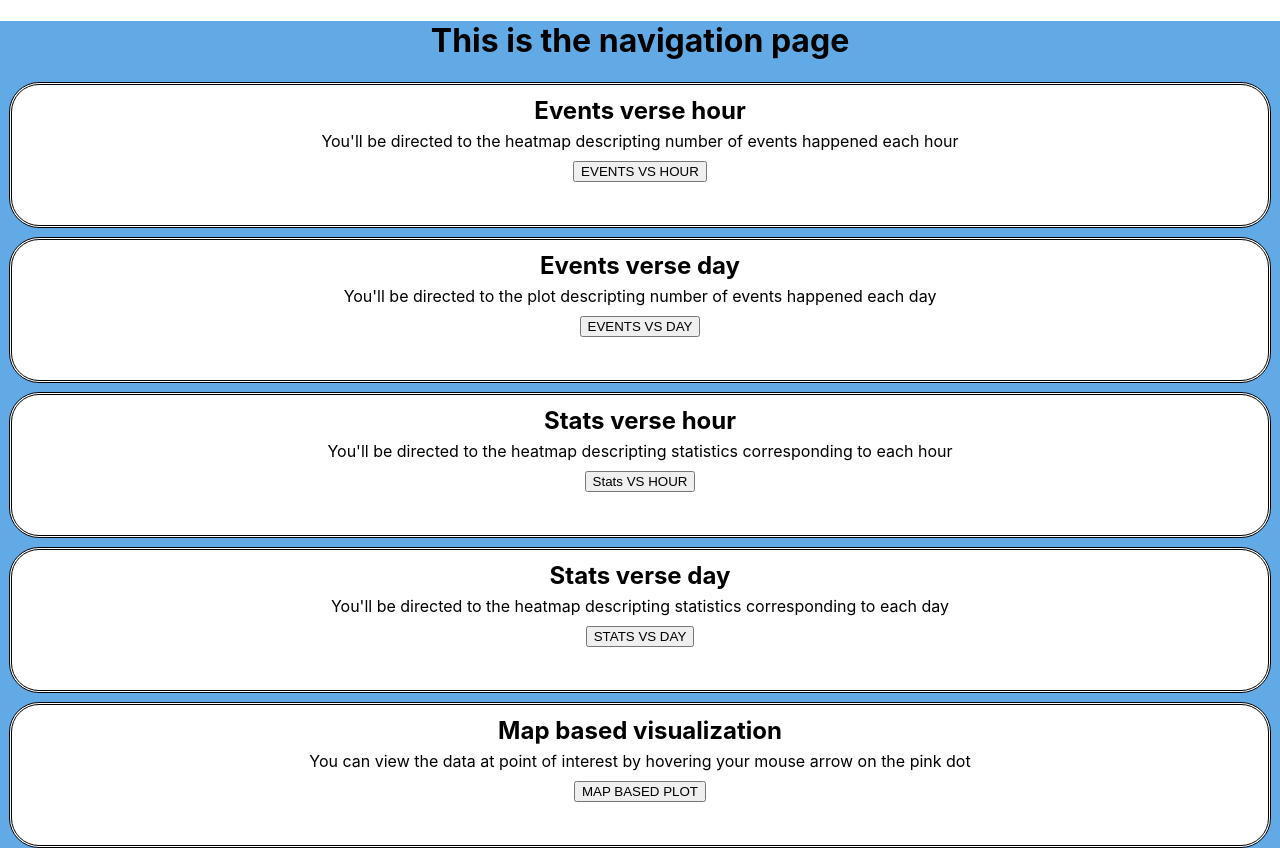
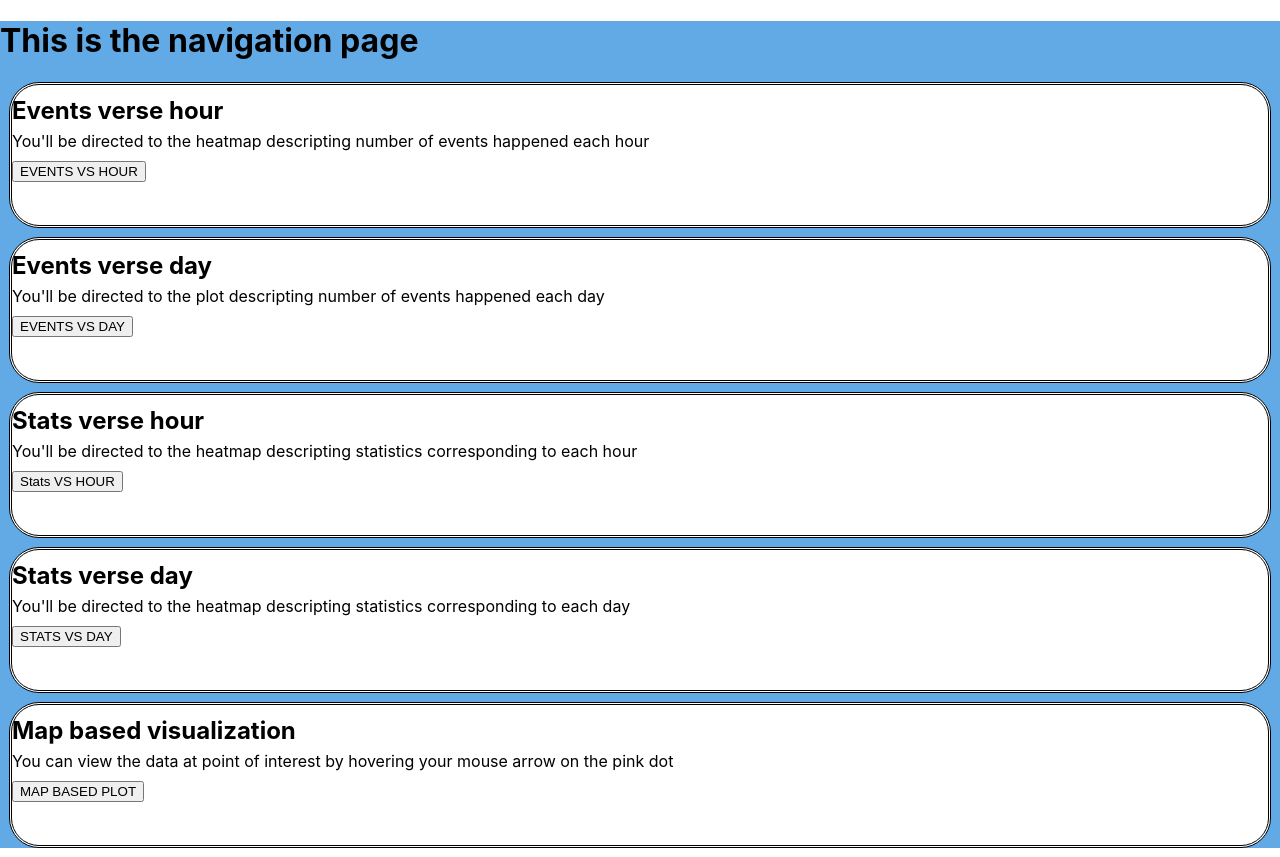
Before and after one commit to michaelliu118/DataVisulizationFrontEnd, a React (Create React App) app: page / in a window 1280 px wide. Built offline with nearby package versions, Linux system fonts and the light colour scheme.

Commit message:
Update App.css

```diff
--- a/src/App.css
+++ b/src/App.css
@@ -1,6 +1,7 @@
 .App {
   min-height: 10vh;
-  text-align: center;
+  align-items: center;
+  justify-content: center;
   background: rgb(97, 170, 230)
 }
 
```
